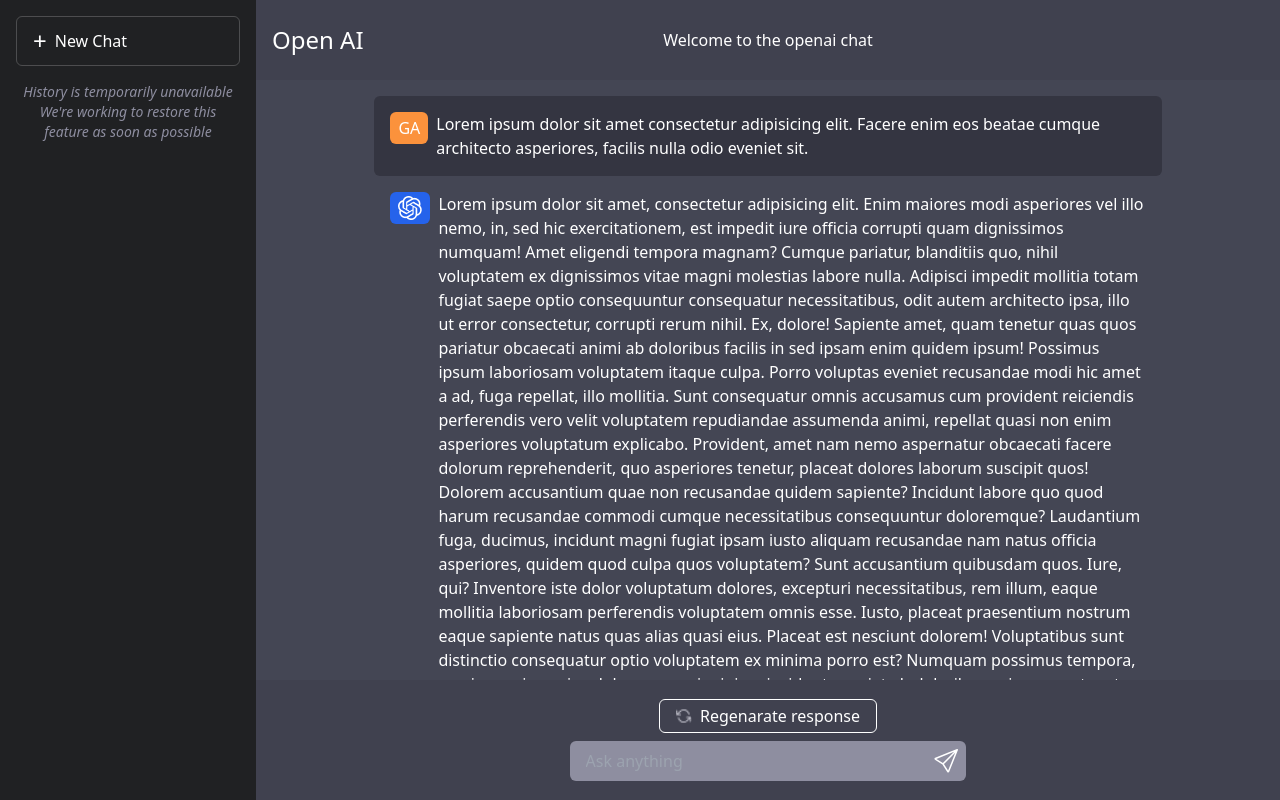
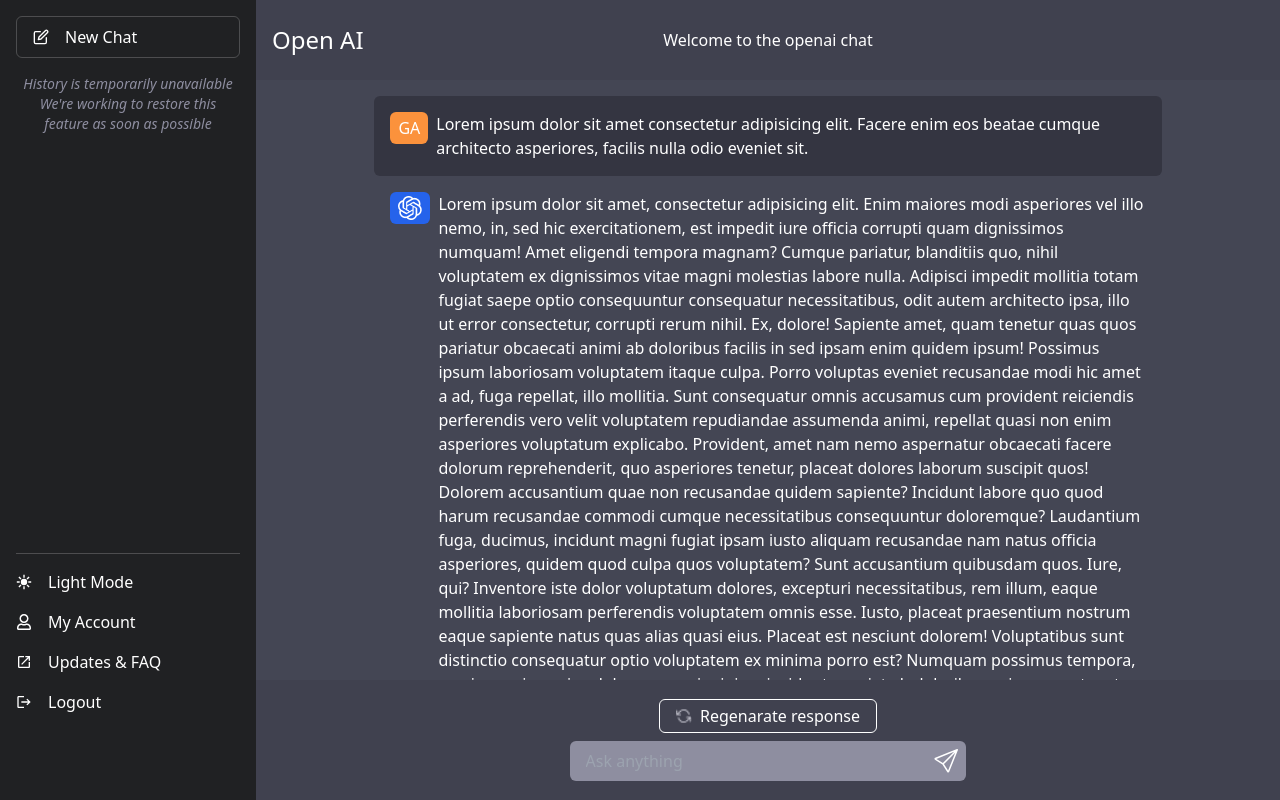
Before and after one commit to gouthamamin/openai-chat, a React (Vite) app: page / in a window 1280 px wide. Built offline with nearby package versions, Linux system fonts and the light colour scheme.

Commit message:
add sidebar lower division content

```diff
--- a/src/App.tsx
+++ b/src/App.tsx
@@ -1,6 +1,11 @@
 import { BsSend } from "react-icons/bs";
 import UserQuery from "./components/UserQuery";
 import BotResponse from "./components/BotResponse";
+import { IoSunnySharp } from "react-icons/io5";
+import { FaRegUser } from "react-icons/fa";
+import { MdLogout } from "react-icons/md";
+import { MdOpenInNew } from "react-icons/md";
+import { FiEdit } from "react-icons/fi";
 
 const App = () => {
   return (
@@ -8,9 +13,9 @@
       {/* sidebar */}
       <div className="w-[20%] h-full text-white p-4">
         {/* upper division */}
-        <div className="w-full h-[40%] flex flex-col gap-4">
-          <div className="flex justify-start items-center border border-white/20 rounded-md px-4 py-2 gap-2">
-            <p className="text-2xl">+</p>
+        <div className="w-full h-[70%] flex flex-col gap-4 border-b border-white/20">
+          <div className="flex justify-start items-center border border-white/20 rounded-md px-4 py-2 gap-4 cursor-pointer">
+            <FiEdit />
             <p className="">New Chat</p>
           </div>
 
@@ -19,6 +24,27 @@
           </div>
         </div>
 
+        {/* lower division */}
+        <div className="w-full h-[30%] flex flex-col justify-start gap-4 mt-4">
+          <div className="flex justify-start items-center gap-4 cursor-pointer">
+            <IoSunnySharp />
+            <p>Light Mode</p>
+          </div>
+          <div className="flex justify-start items-center gap-4 cursor-pointer">
+            <FaRegUser />
+            <p>My Account</p>
+
+          </div>
+          <div className="flex justify-start items-center gap-4 cursor-pointer">
+            <MdOpenInNew />
+            <p>Updates & FAQ</p>
+          </div>
+          <div className="flex justify-start items-center gap-4 cursor-pointer">
+            <MdLogout />
+            <p>Logout</p>
+          </div>
+
+        </div>
       </div>
 
       {/* main content */}
```
